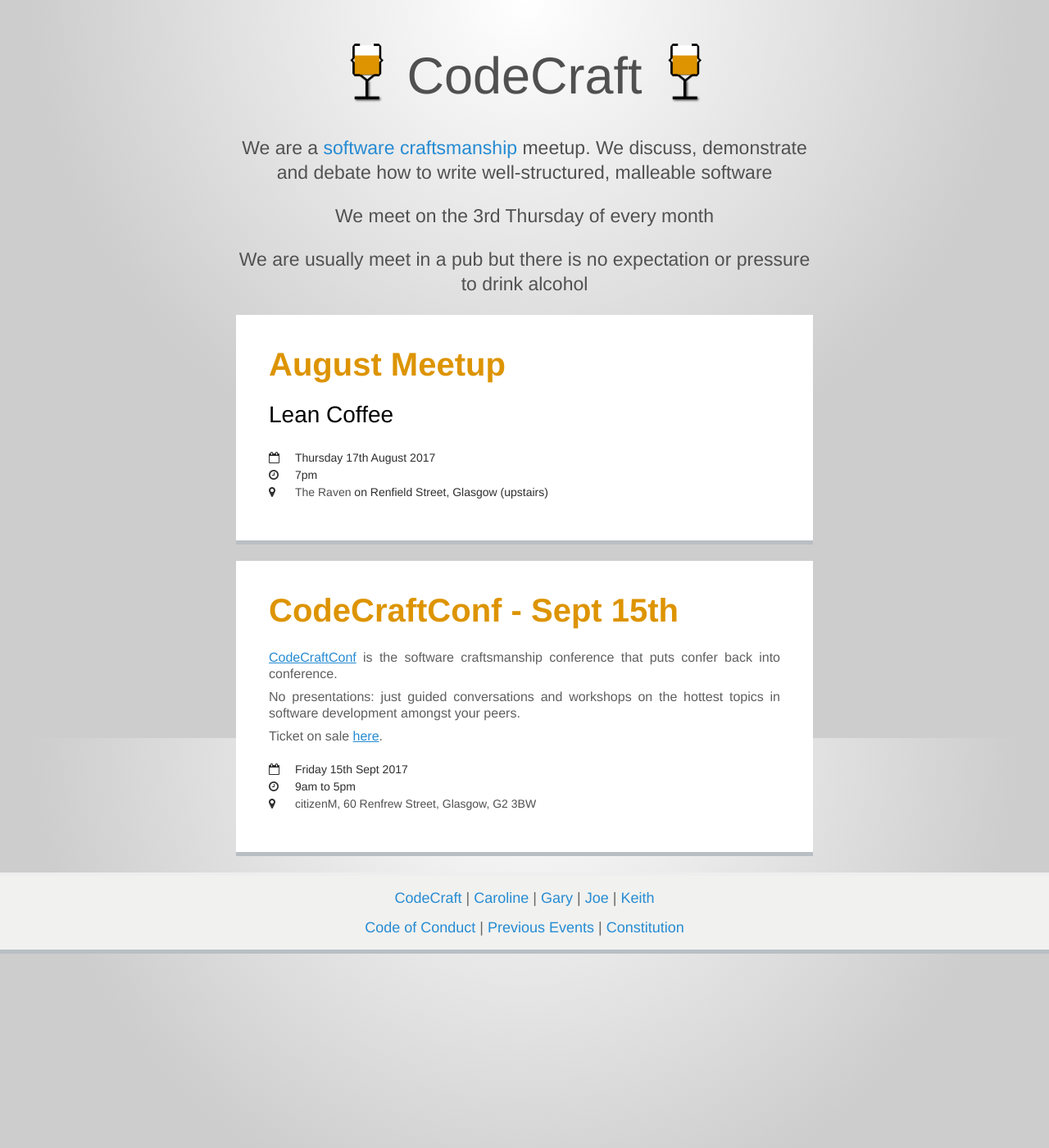
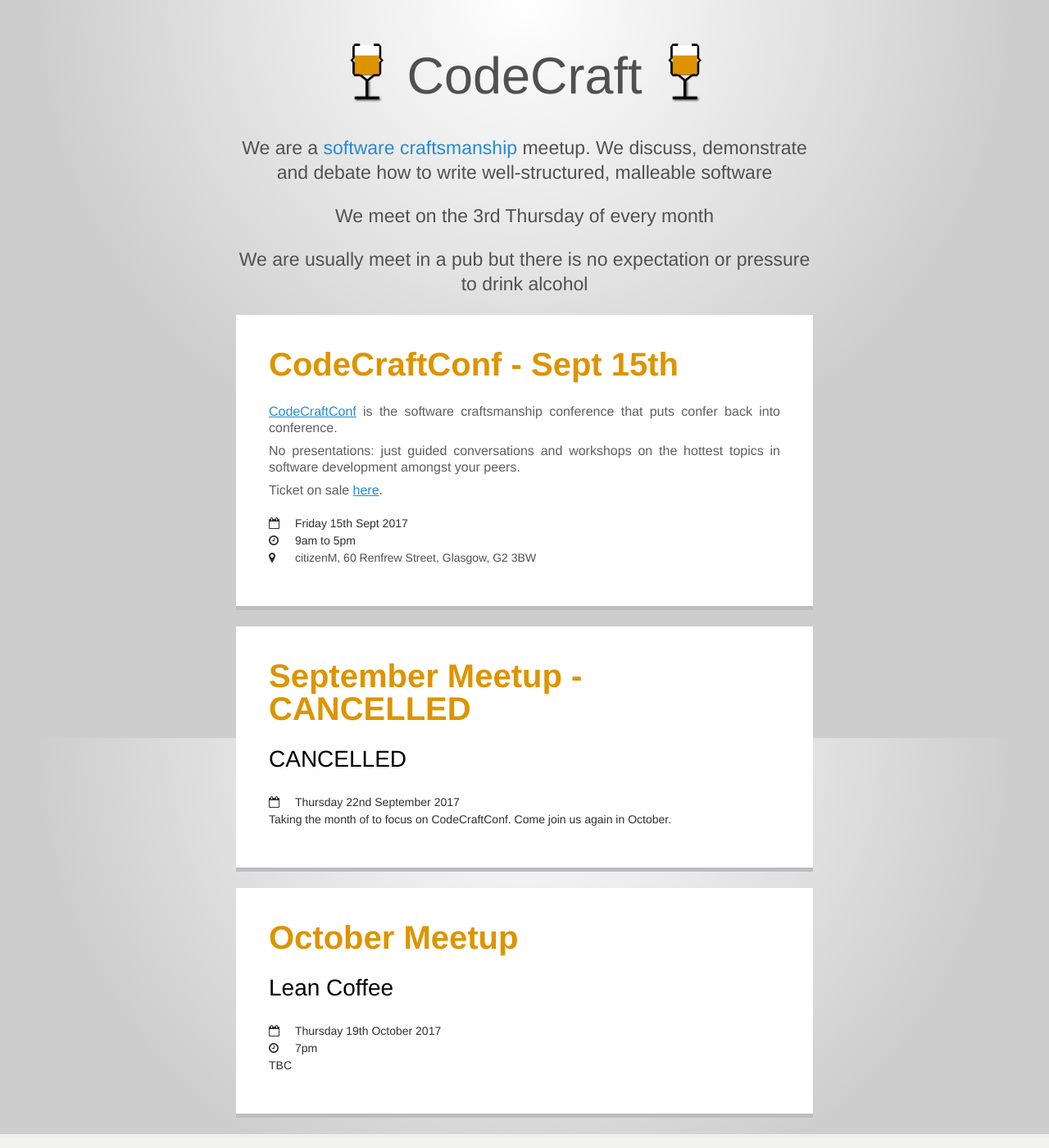
Before and after one commit to codecraftuk/codecraftuk.github.io, a Jekyll site: the page built from index.html, in a window 1280 px wide and 1400 px high. Shown: the whole window at 82% size. Built offline with Jekyll 4.4.1, drawn with Linux system fonts in a browser that asks for light colours.

```diff
--- a/index.html
+++ b/index.html
@@ -8,15 +8,7 @@
   <p>We are usually meet in a pub but there is no expectation or pressure to drink alcohol</p>
 </div>
 
- <div class="meetups">
-   <h1>August Meetup</h2>
-   <h2><a href="/events/2017/08/lean-coffee">Lean Coffee</a></h2>
-   <div class="meetups-timeanddate">
-    <h3><i class="fa fa-calendar-o" aria-hidden="true"></i>Thursday 17th August 2017</h3>
-    <h3><i class="fa fa-clock-o" aria-hidden="true"></i>7pm</h3>
-    <h3><i class="fa fa-map-marker" aria-hidden="true"></i><a href="https://goo.gl/maps/vWn1J">The Raven</a> on Renfield Street, Glasgow (upstairs)</h3>
-   </div>
- </div>
+
 
  <div class="meetups">
    <h1>CodeCraftConf - Sept 15th</h2>
@@ -30,4 +22,24 @@
    </div>
  </div>
 
+ <div class="meetups">
+   <h1>September Meetup - CANCELLED</h2>
+   <h2>CANCELLED</h2>
+   <div class="meetups-timeanddate">
+    <h3><i class="fa fa-calendar-o" aria-hidden="true"></i>Thursday 22nd September 2017</h3>
+    <h3>Taking the month of to focus on CodeCraftConf. Come join us again in October.</h3>
+   </div>
+ </div>
+
+ <div class="meetups">
+   <h1>October Meetup</h2>
+   <h2><a href="/events/2017/08/lean-coffee">Lean Coffee</a></h2>
+   <div class="meetups-timeanddate">
+    <h3><i class="fa fa-calendar-o" aria-hidden="true"></i>Thursday 19th October 2017</h3>
+    <h3><i class="fa fa-clock-o" aria-hidden="true"></i>7pm</h3>
+    <h3>TBC</h3>
+    <!-- <h3><i class="fa fa-map-marker" aria-hidden="true"></i><a href="https://goo.gl/maps/vWn1J">The Raven</a> on Renfield Street, Glasgow (upstairs)</h3> -->
+   </div>
+ </div>
+
 </div>
```
